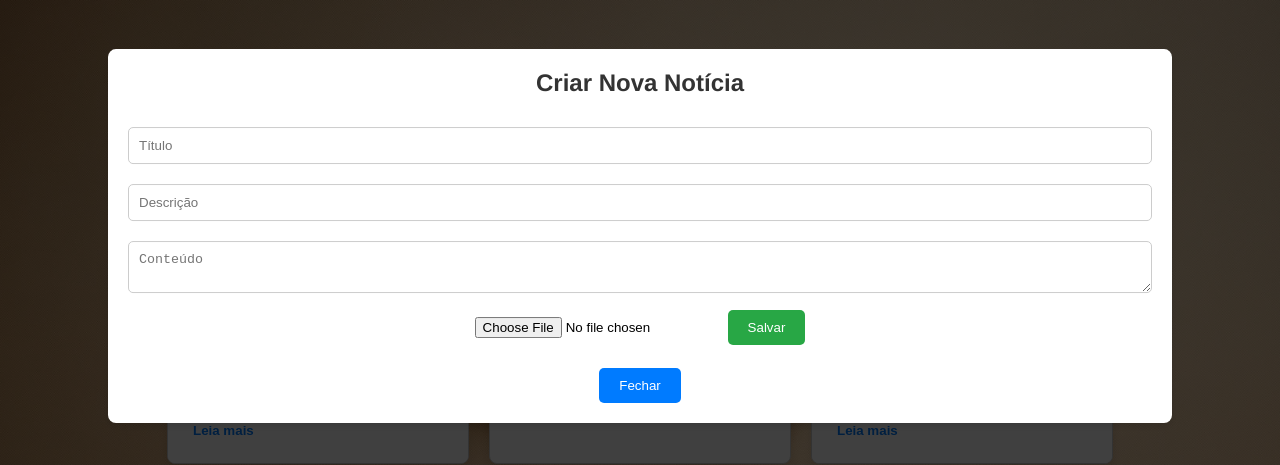
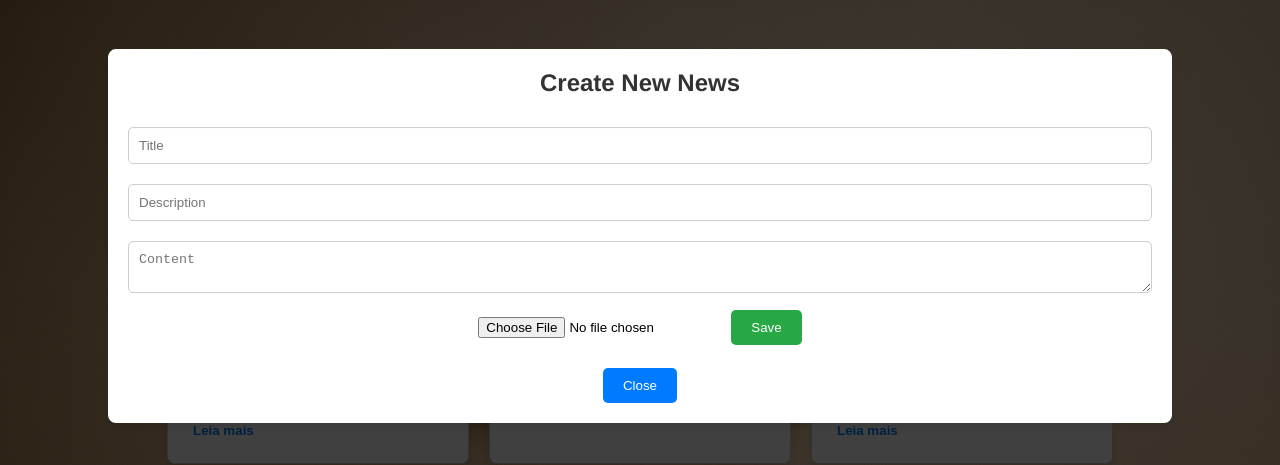
Before and after one commit to JevsJevs/Software-Engineering---MC656-2024-1s, a React (Create React App) app in the folder frontend/: page /news in a window 1280 px wide. Both pictures are taken after a click on the button "Create News". Shown: the part 164-629 px from the top of the page. Built offline with nearby package versions, Linux system fonts and the light colour scheme.

Commit message:
Tradução para Inglês

```diff
--- a/frontend/src/components/createNewsModal/createNewsModal.js
+++ b/frontend/src/components/createNewsModal/createNewsModal.js
@@ -28,11 +28,11 @@ const CreateNewsModal = ({ isOpen, closeModal, addNews }) => {
       className="news-modal"
       overlayClassName="news-overlay"
     >
-      <h2>Criar Nova Notícia</h2>
+      <h2>Create New News</h2>
       <form onSubmit={handleSubmit}>
         <input
           type="text"
-          placeholder="Título"
+          placeholder="Title"
           maxLength="50"
           value={title}
           onChange={(e) => setTitle(e.target.value)}
@@ -40,23 +40,23 @@ const CreateNewsModal = ({ isOpen, closeModal, addNews }) => {
         />
         <input
           type="text"
-          placeholder="Descrição"
+          placeholder="Description"
           maxLength="100"
           value={description}
           onChange={(e) => setDescription(e.target.value)}
           required
         />
         <textarea
-          placeholder="Conteúdo"
+          placeholder="Content"
           value={content}
           onChange={(e) => setContent(e.target.value)}
           required
         ></textarea>
         <input type="file" onChange={handleImageUpload} required />
         {imageUrl && <img src={imageUrl} alt="Preview" style={{ width: '100px', height: '100px', marginTop: '10px' }} />}
-        <button type="submit">Salvar</button>
+        <button type="submit">Save</button>
       </form>
-      <button onClick={closeModal} className="close-modal-button">Fechar</button>
+      <button onClick={closeModal} className="close-modal-button">Close</button>
     </Modal>
   );
 };
```
